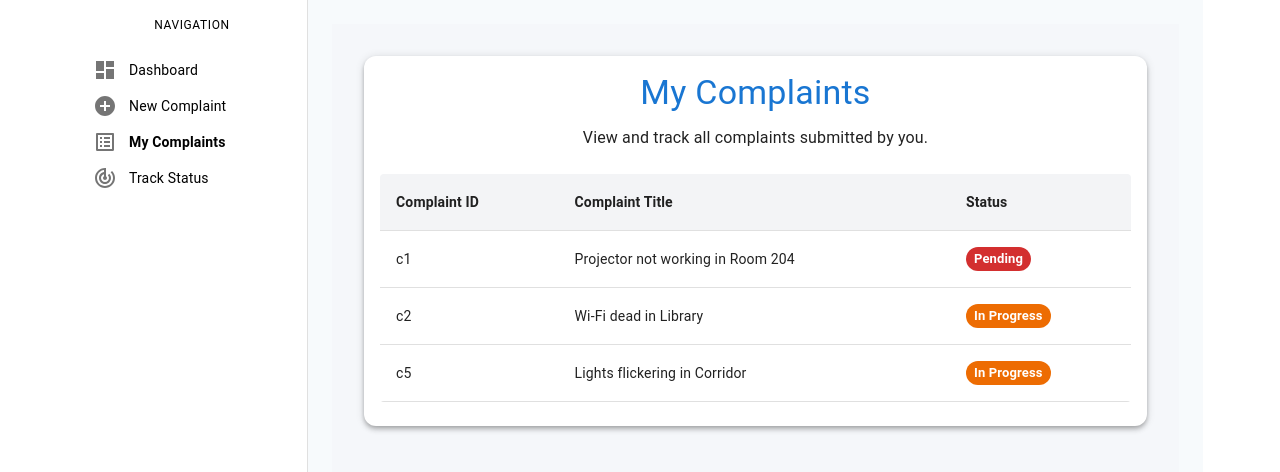
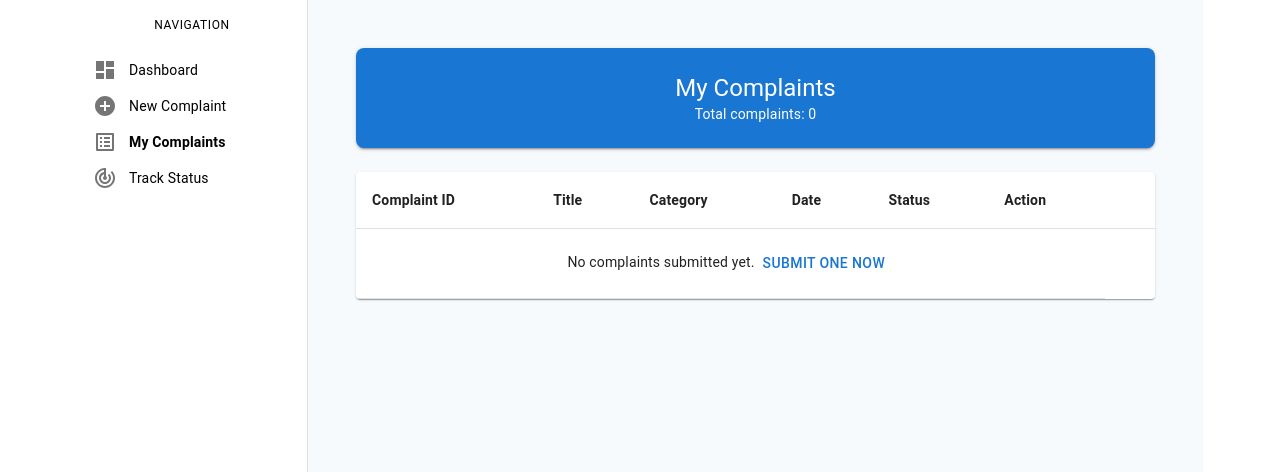
Before and after one commit to Astrophile-tech/complaint_management_system, a React app in the folder frontend/: page / in a window 1280 px wide. Shown: the top 472 px of the page. Built offline with nearby package versions, Linux system fonts and the light colour scheme; the HTML template or start-up script is replaced by a standard one.

Commit message:
changes made in submit form and my complaint page

```diff
--- a/frontend/src/App.jsx
+++ b/frontend/src/App.jsx
@@ -26,8 +26,8 @@ const App = () => {
           <Route path="/admindash" element={<AdminDashboard complaints={complaints} users={users} />} />
           <Route path="/studentdash" element={<StudentDashboard user={currentStudent} complaints={complaints} />} />
           <Route path="/submit" element={<SubmitComplaint />} />
-
-          <Route path="/" element={<MyComplaints complaints={complaints.filter(c => c.createdBy === currentStudent.id)} />} />
+          <Route path="/complaint-details/:id" element={<ComplaintDetails />} />
+          <Route path="/" element={<MyComplaints/>} />
           <Route path="/details" element={<ComplaintDetails />} />
           <Route path="/status" element={<ComplaintStatus />} />
           <Route path="*" element={<Navigate to="/" replace />} />
--- a/frontend/src/components/MyComplaints.jsx
+++ b/frontend/src/components/MyComplaints.jsx
@@ -1,117 +1,91 @@
-import {
-  Box,
-  Card,
-  CardContent,
-  Typography,
-  Chip,
-  Table,
-  TableBody,
-  TableCell,
-  TableContainer,
-  TableHead,
-  TableRow,
-  Paper,
-} from "@mui/material";
+import { useState, useEffect } from 'react'
+import { Box, Typography, Table, TableBody, TableCell, TableContainer, TableHead, TableRow, Paper, Chip, Button } from '@mui/material'
+import { useNavigate } from 'react-router-dom'
 
-function MyComplaints({ complaints = [] }) {
-  const complaintsToShow = complaints.length > 0 ? complaints : [
-    { id: 101, title: 'Network Issue', status: 'Pending' },
-    { id: 102, title: "Water Leakage", status: "In Progress" },
-    { id: 103, title: "Street Light Damage", status: "Resolved" },
-  ];
+function MyComplaints() {
+  const navigate = useNavigate();
+  const [complaints, setComplaints] = useState([]);
+
+  // CHANGE 1: Read from localStorage instead of Constants.js
+  useEffect(() => {
+    const stored = JSON.parse(localStorage.getItem('complaints') || '[]');
+    setComplaints(stored); // This will have E1, E2, E3...
+  }, []);
 
   const getStatusColor = (status) => {
-    switch (status) {
-      case "Resolved":
-        return "success";
-      case "In Progress":
-        return "warning";
-      default:
-        return "error";
+    if (status === 'Pending') return 'warning';
+    if (status === 'Resolved') return 'success';
+    return 'default';
   }
-  };
 
   return (
-    <Box
-      sx={{
-        minHeight: "100vh",
-        backgroundColor: "#f5f7fa",
-        p: 4,
-      }}
-    >
-      <Card
-        sx={{
-          maxWidth: 1000,
-          mx: "auto",
-          borderRadius: 3,
-          boxShadow: 4,
-        }}
-      >
-        <CardContent>
-          <Typography
-            variant="h4"
-            fontWeight="bold"
-            color="primary"
-            gutterBottom
-          >
-            My Complaints
+    <Box sx={{ p: 3 }}>
+      <Box sx={{
+        bgcolor: '#1976d2',
+        color: 'white',
+        p: 3,
+        mb: 3,
+        borderRadius: 2,
+        boxShadow: 2
+      }}>
+        <Typography variant="h5" mb={1}>My Complaints</Typography>
+        <Typography variant="body2">
+          Total complaints: {complaints.length}
         </Typography>
+      </Box>
 
-          <Typography
-            variant="body1"
-            color="text.secondary"
-            sx={{ mb: 3 }}
-          >
-            View and track all complaints submitted by you.
-          </Typography>
-
-          <TableContainer component={Paper} elevation={0}>
+      <TableContainer component={Paper}>
         <Table>
           <TableHead>
-                <TableRow sx={{ backgroundColor: "#f3f4f6" }}>
+            <TableRow>
+              <TableCell><strong>Complaint ID</strong></TableCell>
+              <TableCell><strong>Title</strong></TableCell>
+              <TableCell><strong>Category</strong></TableCell>
+              <TableCell><strong>Date</strong></TableCell>
+              <TableCell><strong>Status</strong></TableCell>
+              <TableCell><strong>Action</strong></TableCell>
+              <TableCell><strong></strong></TableCell>
+
+            </TableRow>
+          </TableHead>
+          <TableBody>
+            {complaints.length === 0 ? (
+              <TableRow>
+                <TableCell colSpan={6} align="center">
+                  No complaints submitted yet.
+                  <Button onClick={() => navigate('/submit')}>
+                    Submit one now
+                  </Button>
+                </TableCell>
+              </TableRow>
+            ) :
+            (
+              complaints.map((complaint) => (             //loop through each complaint and display in table
+                <TableRow key={complaint.id}>
+                  <TableCell>{complaint.id}</TableCell>
+                  <TableCell>{complaint.title}</TableCell>
+                  <TableCell>{complaint.category}</TableCell>
+                  <TableCell>{complaint.dateSubmitted}</TableCell>
                   <TableCell>
-                    <strong>Complaint ID</strong>
+                    <Chip label={complaint.status} color={getStatusColor(complaint.status)} size="small" />
                   </TableCell>
                   <TableCell>
-                    <strong>Complaint Title</strong>
-                  </TableCell>
-                  <TableCell>
-                    <strong>Status</strong>
+                    <Button  size="small"  variant="outlined"onClick={() => navigate(`/complaint-details/${complaint.id}`)}>
+                      View
+                    </Button>
+                    <Button  size="small"  variant="outlined"onClick={() => navigate(`/submit/${complaint.id}`)}>
+                      Delete
+                    </Button>
+
                   </TableCell>
                 </TableRow>
-              </TableHead>
-
-              <TableBody>
-                {complaints.map((complaint) => (
-                  <TableRow
-                    key={complaint.id}
-                    hover
-                    sx={{
-                      cursor: "pointer",
-                      transition: "0.2s",
-                    }}
-                  >
-                    <TableCell>{complaint.id}</TableCell>
-
-                    <TableCell>{complaint.title}</TableCell>
-
-                    <TableCell>
-                      <Chip
-                        label={complaint.status}
-                        color={getStatusColor(complaint.status)}
-                        size="small"
-                        sx={{ fontWeight: "bold" }}
-                      />
-                    </TableCell>
-                  </TableRow>
-                ))}
+              ))
+            )}
           </TableBody>
         </Table>
       </TableContainer>
-        </CardContent>
-      </Card>
     </Box>
-  );
+  )
 }
 
-export default MyComplaints;
+export default MyComplaints
--- a/frontend/src/components/SubmitComplaint.jsx
+++ b/frontend/src/components/SubmitComplaint.jsx
@@ -1,78 +1,93 @@
 import { useState } from 'react'
 import { Box, Typography, TextField, MenuItem, Button, Card, CardContent } from '@mui/material'
 import { CATEGORIES } from '../utils/Constants'
+import { useNavigate } from 'react-router-dom'
 
 function SubmitComplaint() {
+  const navigate = useNavigate();
+
   const [values, setValues] = useState({ title: '', category: '', location: '', description: '' })
+
   const [submitted, setSubmitted] = useState(false)
 
   const handleChange = field => event => {
-    setValues(prev => ({ ...prev, [field]: event.target.value }))
+    setValues(prev => ({...prev, [field]: event.target.value }))
   }
 
   const handleSubmit = event => {
     event.preventDefault()
-    setSubmitted(true)
+    //autogenerated id
+    const existing = JSON.parse(localStorage.getItem('complaints') || '[]');
+    const nextNumber = existing.length + 1;
+    const complaintId = `E${nextNumber}`;
+
+    const newComplaint = {id: complaintId,...values,dateSubmitted: new Date().toLocaleDateString('en-GB'), // Auto date
+      status: 'Pending' // Auto status
+    };
+    localStorage.setItem('complaints', JSON.stringify([...existing, newComplaint]));
+    navigate('/'); // Redirect to My Complaints page
+
   }
 
   return (
     <Box sx={{ p: 3 }}>
-      <Typography variant="h5" mb={1}>Submit a New Complaint</Typography>
-      <Typography variant="body2" color="text.secondary" mb={3}>
-        Fill in the details below to add a complaint to the system.
-      </Typography>
+      <Box sx={{
+        bgcolor: '#012243',
+        color: '#ffffff',
+        p: 3,
+        mb: 3,
+        borderRadius: 2,
+        boxShadow: 2
+      }}>
+        <Typography variant="h5" mb={1}>Submit a New Complaint</Typography>
+        <Typography variant="body2">
+          Fill in the details below to add a complaint to the system.
+        </Typography>
+      </Box>
 
       <Card>
         <CardContent>
           <Box component="form" noValidate autoComplete="off" onSubmit={handleSubmit} sx={{ display: 'grid', gap: 2 }}>
+
             <TextField
               label="Complaint Title"
               value={values.title}
               onChange={handleChange('title')}
               required
-              fullWidth
             />
+
             <TextField
+              select
               label="Category"
-              select
               value={values.category}
               onChange={handleChange('category')}
               required
-              fullWidth
             >
-              {CATEGORIES.map(category => (
-                <MenuItem key={category} value={category}>{category}</MenuItem>
+              {CATEGORIES.map((option) => (
+                <MenuItem key={option} value={option}>
+                  {option}
+                </MenuItem>
               ))}
             </TextField>
+
             <TextField
               label="Location"
               value={values.location}
               onChange={handleChange('location')}
               required
-              fullWidth
             />
+
             <TextField
               label="Description"
+              multiline
+              rows={4}
               value={values.description}
               onChange={handleChange('description')}
               required
-              multiline
-              minRows={4}
-              fullWidth
             />
-            <Button type="submit" variant="contained" sx={{ width: 160 }}>
-              Submit Complaint
-            </Button>
+
+            <Button type="submit" variant="contained">Submit</Button>
           </Box>
-
-          {submitted && (
-            <Box mt={3} p={2} sx={{ border: '1px solid', borderColor: 'divider', borderRadius: 1, bgcolor: 'background.paper' }}>
-              <Typography variant="subtitle1" gutterBottom>Complaint Submitted</Typography>
-              <Typography variant="body2" color="text.secondary">
-                Your complaint has been recorded in the frontend demo. Reload the page to start a new submission.
-              </Typography>
-            </Box>
-          )}
         </CardContent>
       </Card>
     </Box>
```
Lines whose indentation alone changed are shown as unchanged.
